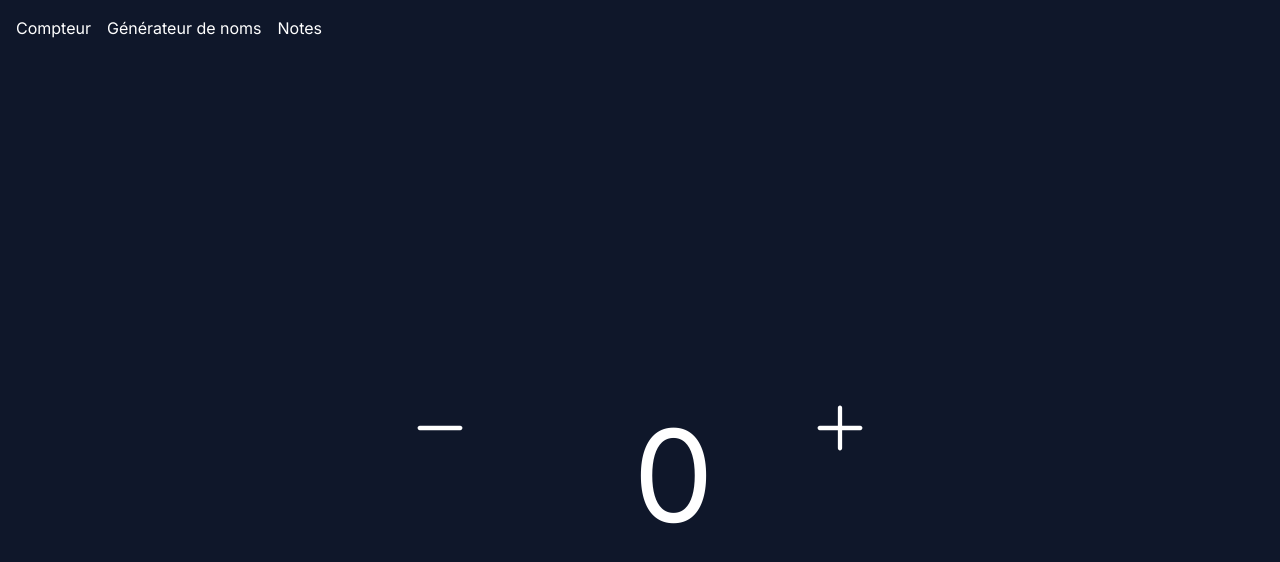
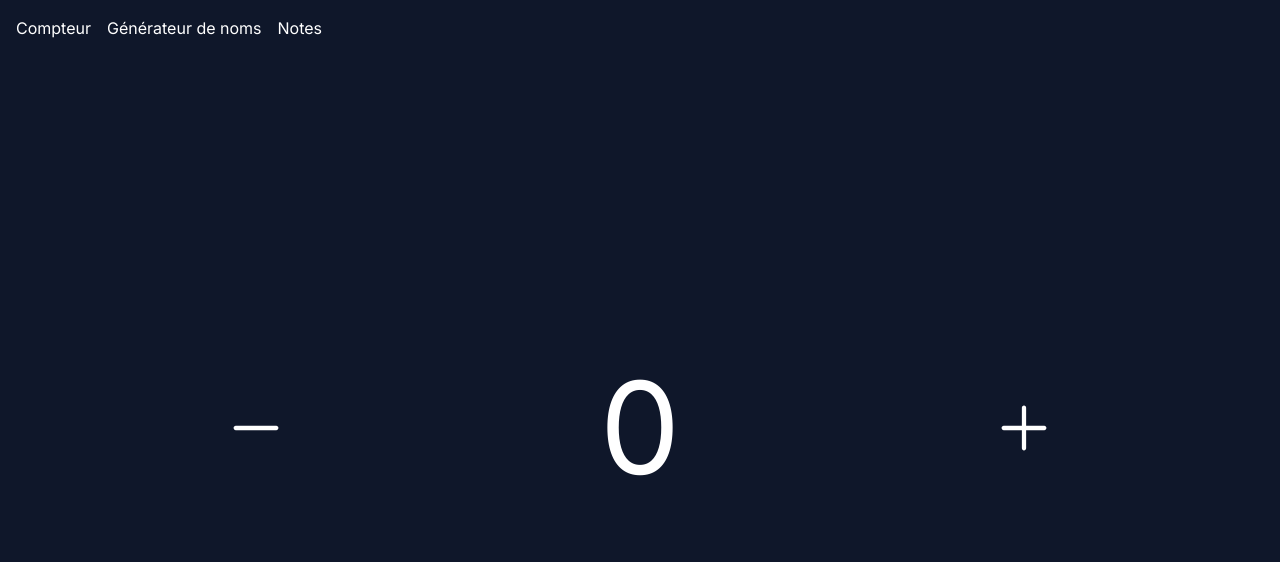
Before and after one commit to harmdhast/react-b2, a React (Create React App) app: page / in a window 1280 px wide. Shown: the top 562 px of the page. Built offline with nearby package versions, Linux system fonts and the light colour scheme.

Commit message:
feat: Animations Counter

```diff
--- a/public/output.css
+++ b/public/output.css
@@ -579,6 +579,14 @@ video {
   height: 2.25rem;
 }
 
+.h-96 {
+  height: 24rem;
+}
+
+.h-32 {
+  height: 8rem;
+}
+
 .w-16 {
   width: 4rem;
 }
@@ -589,6 +597,10 @@ video {
 
 .w-9 {
   width: 2.25rem;
+}
+
+.w-96 {
+  width: 24rem;
 }
 
 .grow {
--- a/src/Counter.js
+++ b/src/Counter.js
@@ -31,17 +31,18 @@ function Counter({ count, setCount }) {
                 <MinusIcon className="h-16 w-16" />
             </Button>
 
-            <div className="tabular-nums" style={{
-                width: String(count).length + "rem"
-            }}>
+            <div className="tabular-nums w-96 h-32">
                 {
                     transitions((style, item) => (
                         <animated.div
                             className={"text-9xl tabular-nums text-center " + (isError ? "text-red-500" : "text-white")}
                             style={{
-                                height: "2rem",
-                                overflow: "visible",
-                                //width: (item / 10) + "rem",
+                                position: "absolute",
+                                left: 0,
+                                right: 0,
+                                "margin-left": "auto",
+                                "margin-right": "auto",
+                                width: "30%",
                                 transform: to([style.position, style.rotation], (p, s) => `translateY(${p}) rotateX(${s})`),
                                 opacity: style.opacity
                             }}>
```
